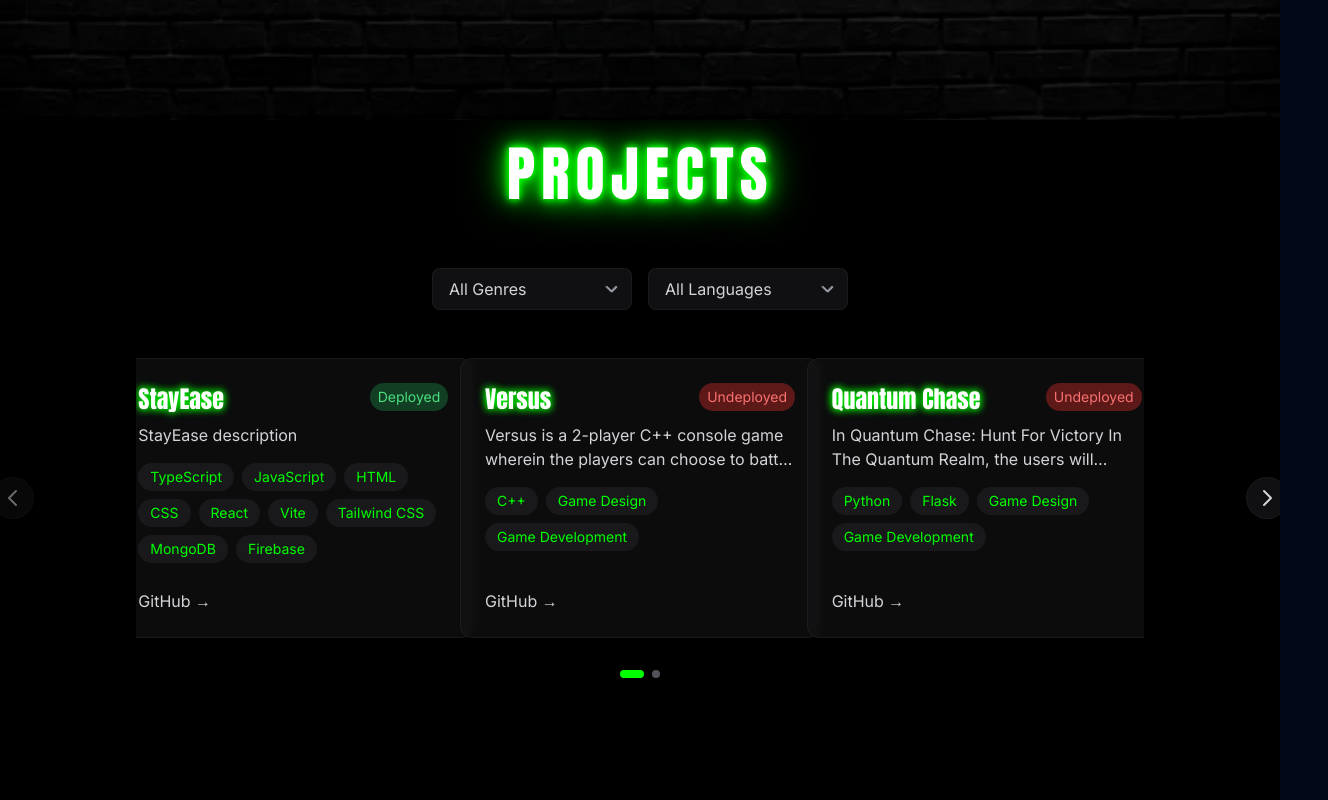
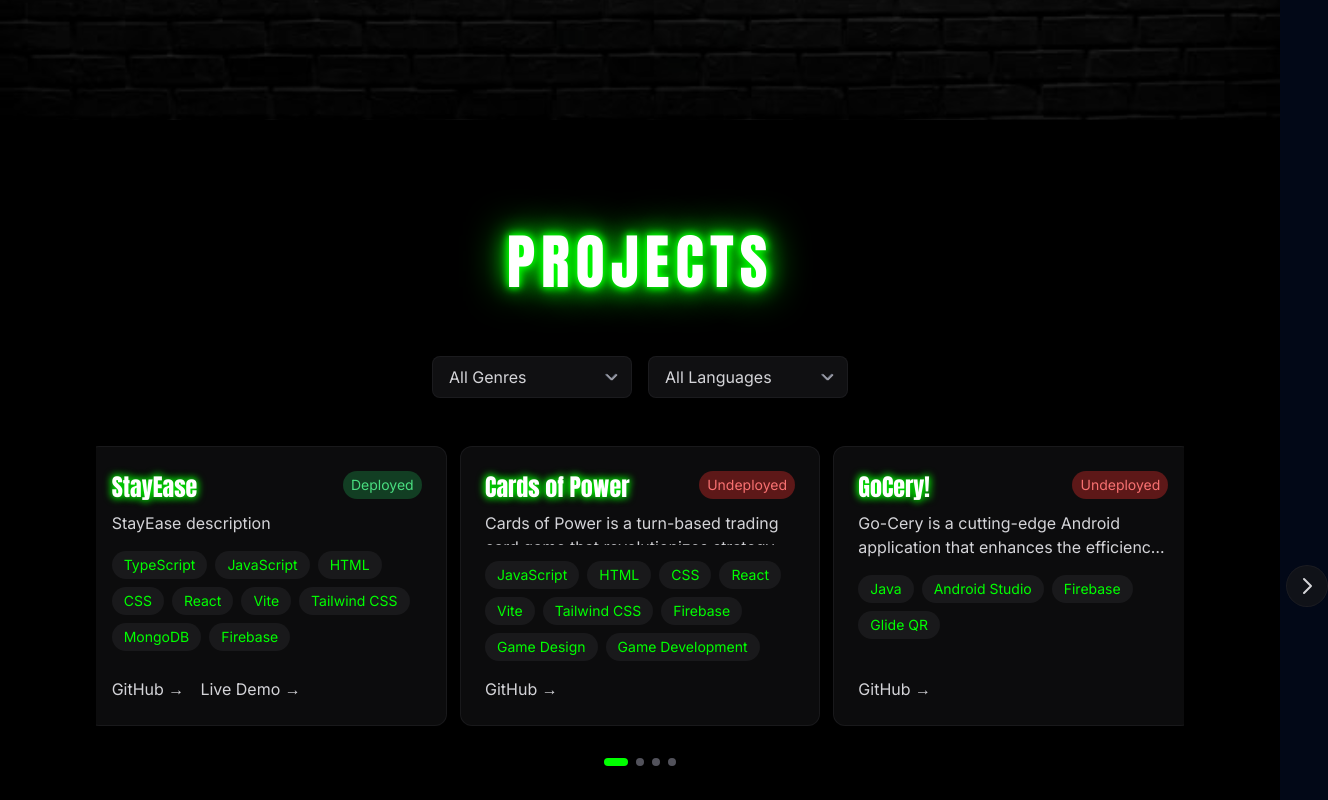
Before and after one commit to MannLester/PortfolioWebsite, a Next.js app: page / in a window 1280 px wide. Shown: the part 2280-3080 px from the top of the page, 1328 px wide, since content can reach past the window. Built offline with nearby package versions, Linux system fonts and the light colour scheme.

Commit message:
All Projects Added

```diff
--- a/src/components/sections/ProjectPage.tsx
+++ b/src/components/sections/ProjectPage.tsx
@@ -26,15 +26,81 @@ const projects: Project[] = [
         title: "StayEase",
         description: "StayEase description",
         technologies: ["TypeScript", "JavaScript","HTML","CSS","React","Vite","Tailwind CSS", "MongoDB", "Firebase"],
-        genre: "Web Development",
+        genre: "Website Development",
         language: "TypeScript",
         deployed: true,
+        liveUrl: "https://stayease-main.vercel.app",
         githubUrl: "https://github.com/clarenzmauro/StayEase",
     },
     {
+        title: "Cards of Power",
+        description: "Cards of Power is a turn-based trading card game that revolutionizes strategy and trading. With over 100+ unique cards, each equipped with custom mechanics, players can craft their playstyle to dominate the battlefield. Featuring non-fungible cards with unique IDs, every card gains a real-world and in-game market value, fostering a dynamic trading ecosystem. The game also integrates data visualization to help players improve their strategies and allows users to submit custom card ideas via the Workshop station for approval by developers. Whether you’re battling opponents, investing in your card deck, or strategizing with stats, Cards of Power delivers a thrilling and competitive gaming experience.",
+        technologies: ["JavaScript","HTML","CSS","React", "Vite","Tailwind CSS", "Firebase", "Game Design", "Game Development"],
+        genre: "Game Development",
+        language: "JavaScript",
+        deployed: false,
+        githubUrl: "https://github.com/MannLester/CardsofPower",
+    },
+    {
+        title: "GoCery!",
+        description: "Go-Cery is a cutting-edge Android application that enhances the efficiency of traditional grocery shopping by leveraging modern technology. With Go-Cery, customers enjoy a faster, more streamlined experience, while store owners efficiently manage their inventory and operations.",
+        technologies: ["Java", "Android Studio", "Firebase", "Glide QR"],
+        genre: "App Development",
+        language: "Java",
+        deployed: false,
+        githubUrl: "https://github.com/MannLester/GoCery",
+    },
+    {
+        title: "Reforge",
+        description: "Reforge: Rise of the Seventeen Cities is an RPG game created using the Java language whilst implementing Java Swing modules. It showcases 25 items, 8 pets, 20 bosses, 18 cities, and a compelling storyline. The program allows the user to travel to those 18 cities and learn more about the problem they’re facing, and is equipped with 4 items to beat 3 bosses of each city. After defeating a boss, a loot will be dropped containing resources such as: gold, iron, herb, biscuit, and diamond. This can be used to buy new items or fund programs to help the city progress.",
+        technologies: ["Java", "Java Swing", "SQL", "Game Design", "Game Development"],
+        genre: "Game Development",
+        language: "Java",
+        deployed: false,
+        githubUrl: "https://github.com/MannLester/reforge",
+    },
+    {
+        title: "EduHub",
+        description: "EduHub is a Blazor.NET-powered information platform designed to revolutionize career education through interactive module-based learning, community engagement, and simulation-driven experiences. By integrating these elements, EduHub provides a dynamic and immersive approach to skill development and professional growth.",
+        technologies: ["C#","Blazor.NET", "Game Development", "Website Development"],
+        genre: "Website Development",
+        language: "Blazor.NET",
+        deployed: false,
+        githubUrl: "https://github.com/MannLester/EduHub",
+    },
+    {
+        title: "Knapsack Program",
+        description: "A C programming implementation of the Knapsack Algorithm, designed with a cleaner and more scalable code structure. This project demonstrates efficient data handling for solving the 0/1 Knapsack problem.",
+        technologies: ["C"],
+        genre: "Data Structure and Algorithm",
+        language: "C",
+        deployed: false,
+        githubUrl: "https://github.com/MannLester/KnapsackProgram",
+    },
+    {
+        title: "Automatic File Organizer",
+        description: "This scripting project automates the organization of downloaded files by categorizing them into separate folders for images, videos, and PDFs. Additionally, files are sorted based on their download date, ensuring a structured and easily accessible directory.",
+        technologies: ["Python"],
+        genre: "Automation",
+        language: "Python",
+        deployed: false,
+        githubUrl: "https://github.com/MannLester/FileOrganizer",
+    },
+    {
+        title: "The Green Light Project",
+        description: "The Green Light Project is a volunteer-driven initiative, and its website is being redesigned to enhance functionality and user experience. This project is an opportunity to contribute as a volunteer web designer while gaining valuable experience in web development.",
+        technologies: ["HTML", "CSS", "JavaScript"],
+        genre: "Website Development",
+        language: "HTML, CSS, JavaScript",
+        deployed: true,
+        liveUrl: "https://mannlester.github.io/TheGreenLightProject/HomePage.html",
+        githubUrl: "https://github.com/MannLester/TheGreenLightProject",
+    },
+
+    {
         title: "Versus",
         description: "Versus is a 2-player C++ console game wherein the players can choose to battle from three different games: 1v1 Fighting Game, Password Game, and Tic-Tac-Toe Game. Not only does it provide entertainment it also educates the players by incorporating learning materials across the different games.",
-        technologies: ["C++", "Game Design","Game Development"],
+        technologies: ["C++", "Game Design","Game Development","Console Application"],
         genre: "Game Development",
         language: "C++",
         deployed: false,
@@ -57,24 +123,6 @@ const projects: Project[] = [
         language: "C++",
         deployed: false,
         githubUrl: "https://github.com/MannLester/Poker-Game",
-    },
-    {
-        title: "GoCery!",
-        description: "Go-Cery is a cutting-edge Android application that enhances the efficiency of traditional grocery shopping by leveraging modern technology. With Go-Cery, customers enjoy a faster, more streamlined experience, while store owners efficiently manage their inventory and operations.",
-        technologies: ["Java", "Android Studio", "Firebase", "Glide QR"],
-        genre: "App Development",
-        language: "Java",
-        deployed: false,
-        githubUrl: "https://github.com/MannLester/GoCery",
-    },
-    {
-        title: "Reforge",
-        description: "Reforge: Rise of the Seventeen Cities is an RPG game created using the Java language whilst implementing Java Swing modules. It showcases 25 items, 8 pets, 20 bosses, 18 cities, and a compelling storyline. The program allows the user to travel to those 18 cities and learn more about the problem they’re facing, and is equipped with 4 items to beat 3 bosses of each city. After defeating a boss, a loot will be dropped containing resources such as: gold, iron, herb, biscuit, and diamond. This can be used to buy new items or fund programs to help the city progress.",
-        technologies: ["Java", "Java Swing", "SQL", "Game Design", "Game Development"],
-        genre: "Game Development",
-        language: "Java",
-        deployed: false,
-        githubUrl: "https://github.com/MannLester/reforge",
     },
     // Add more projects as needed
 ];
@@ -264,17 +312,19 @@ const ProjectCard: React.FC<{ project: Project }> = ({ project }) => {
                                     <div className="flex flex-col gap-2 mb-6 text-sm">
                                         <div className="flex items-center gap-2">
                                             <span className="text-zinc-400">Github:</span>
-                                            <a href={selectedProject.githubUrl} target="_blank" rel="noopener noreferrer"
-                                               className="text-zinc-300">
-                                                {selectedProject.githubUrl}
-                                            </a>
+                                            {selectedProject.githubUrl && (
+                                                <a href={selectedProject.githubUrl} target="_blank" rel="noopener noreferrer"
+                                                   className="text-zinc-300 truncate">
+                                                    {selectedProject.githubUrl.replace('https://github.com/', '')}
+                                                </a>
+                                            )}
                                         </div>
                                         <div className="flex items-center gap-2">
                                             <span className="text-zinc-400">Deployment Link:</span>
                                             {selectedProject.deployed && selectedProject.liveUrl ? (
                                                 <a href={selectedProject.liveUrl} target="_blank" rel="noopener noreferrer"
-                                                   className="text-zinc-300">
-                                                    {selectedProject.liveUrl}
+                                                   className="text-zinc-300 truncate">
+                                                    {selectedProject.liveUrl.replace('https://', '')}
                                                 </a>
                                             ) : (
                                                 <span className="text-zinc-500">N/A</span>
@@ -368,9 +418,9 @@ const ProjectPage = () => {
     };
 
     return (
-        <div id="projects" className="relative min-h-screen bg-black p-6 overflow-hidden">
+        <div id="projects" className="min-h-screen bg-black pt-28">
             {/* Content Container */}
-            <div className="relative z-10 container mx-auto">
+            <div className="relative z-10 container mx-auto px-4">
                 <motion.h1
                     className={`${anton.className} tracking-widest text-6xl font-bold mb-16 text-white text-center [text-shadow:0_0_7px_#00FF00,0_0_10px_#00FF00,0_0_21px_#00FF00,0_0_42px_#00FF00]`}
                     initial={{ opacity: 0 }}
@@ -403,7 +453,7 @@ const ProjectPage = () => {
                 </div>
 
                 {/* Projects Grid with Navigation */}
-                <div className="relative mx-auto max-w-7xl px-20">
+                <div className="relative mx-auto max-w-7xl px-4 lg:px-20">
                     <div className="overflow-hidden">
                         <AnimatePresence mode="wait" custom={direction}>
                             <motion.div
```
